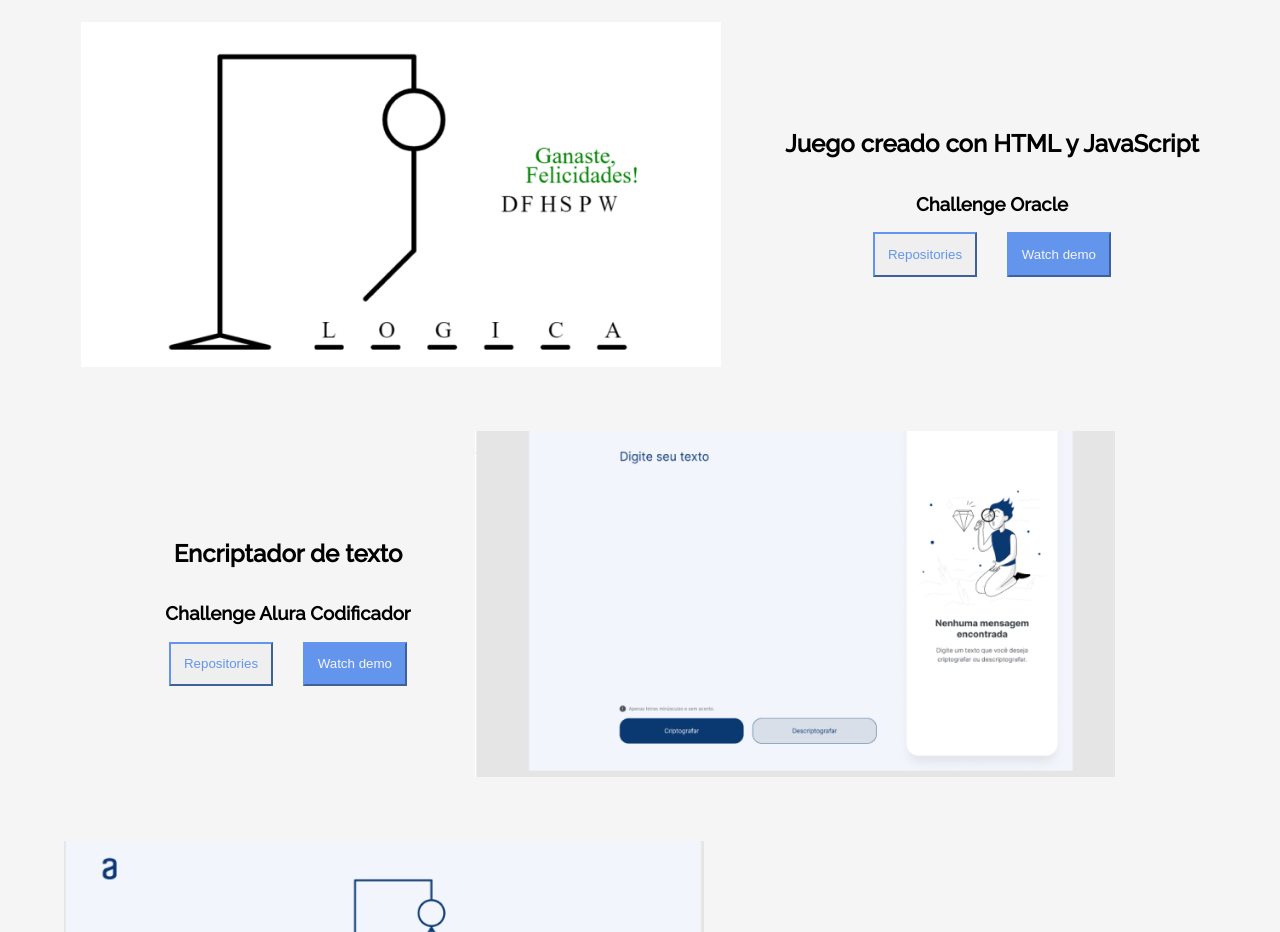
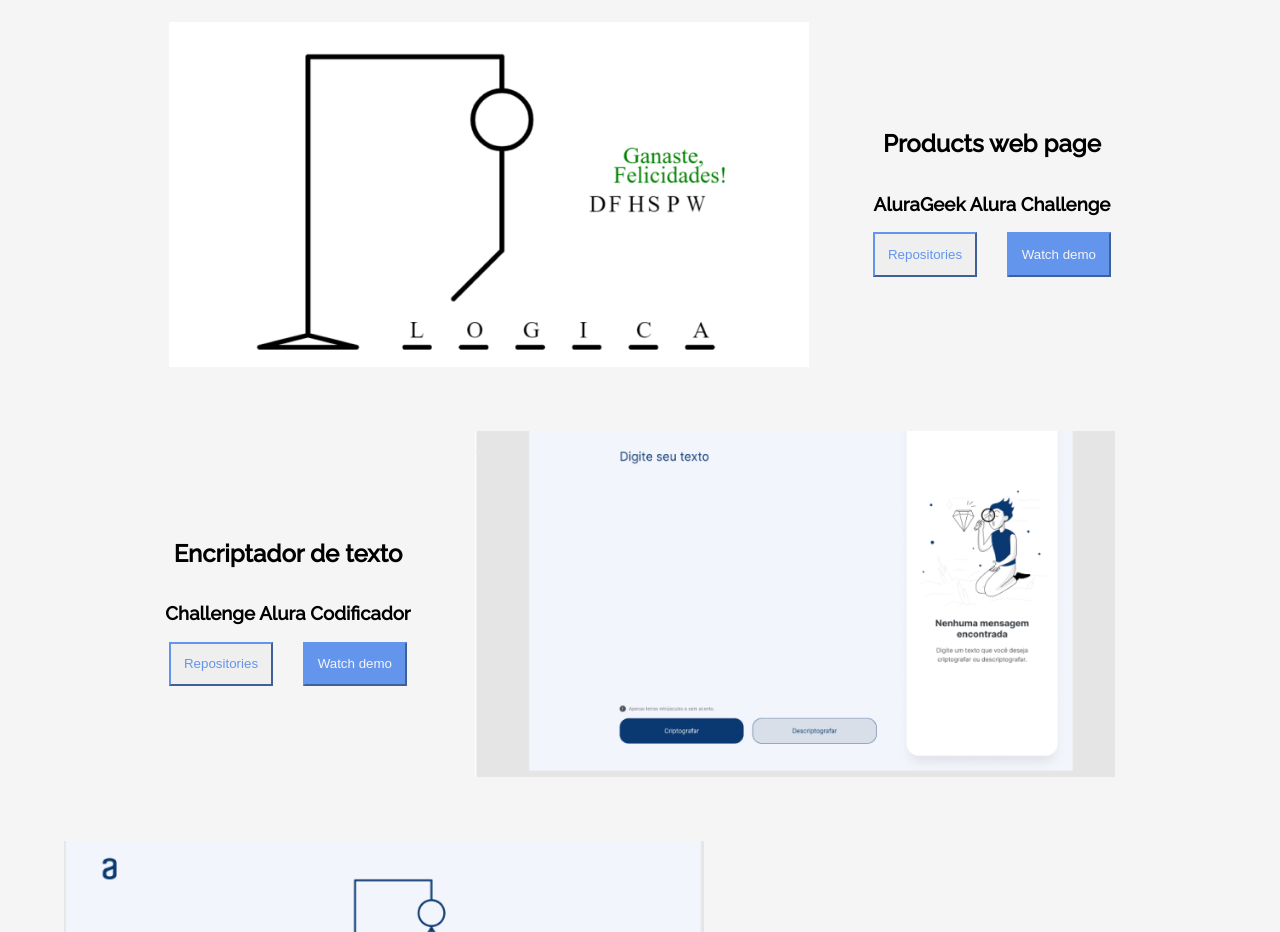
Before and after one commit to FlorRP/Portafolio, a plain HTML site: page index-en.html in a window 1280 px wide. Shown: the part 3280-4212 px from the top of the page. Drawn offline with Linux system fonts and the light colour scheme.

Commit message:
Changes in HTML-en

```diff
--- a/index-en.html
+++ b/index-en.html
@@ -195,8 +195,8 @@
                 <!-- Pon el logotipo/captura de pantalla de tu proyecto -->
                 <img class="experience__img" src="assets\forca_print.png">
                 <div class="experience__info">
-                    <h2 class="experience__title">Juego creado con HTML y JavaScript</h2>
-                    <h3 class="experience__text">Challenge Oracle </h3>
+                    <h2 class="experience__title">Products web page</h2>
+                    <h3 class="experience__text">AluraGeek Alura Challenge</h3>
                         <div class="experience__description">
                             <!-- Pon el enlace del proyecto en Github o GithubPages -->
                                 <span class="experience__repo"><a href="https://github.com/alura-challenges/challenge-one-juego-ahorcado"><button class="experiencia__botao--repo">Repositories</button></a></span>
```
